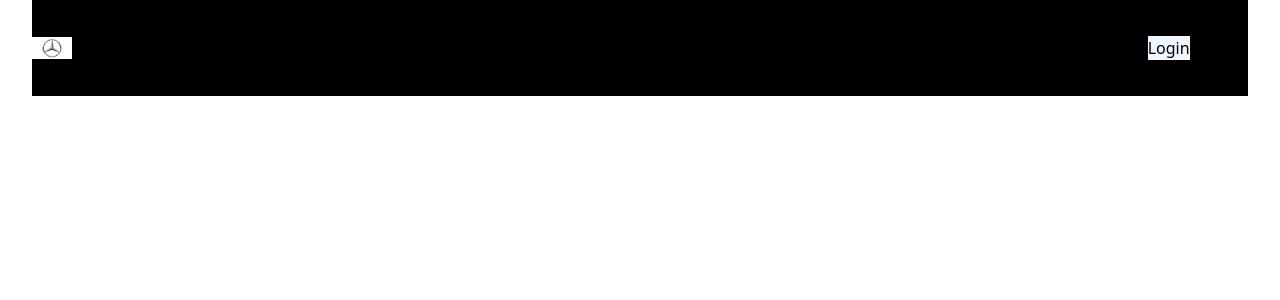
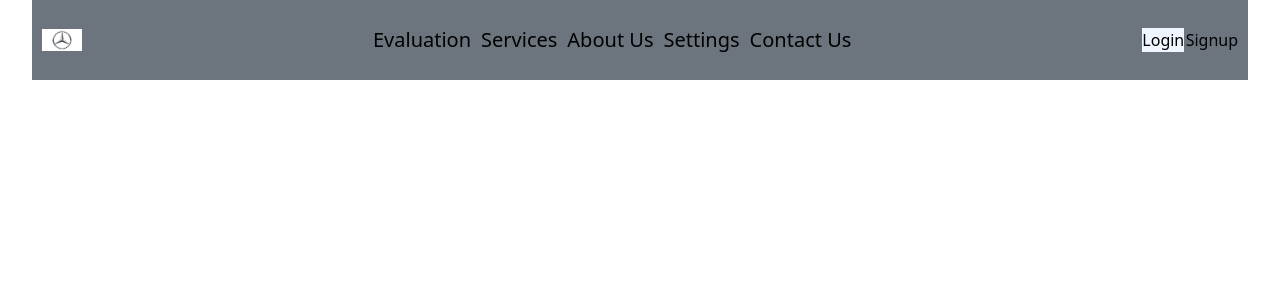
Before and after one commit to kamaubryan/Car-Evaluation, a React (Vite) app: page / in a window 1280 px wide. Shown: the top 300 px of the page. Built offline with nearby package versions, Linux system fonts and the light colour scheme.

Commit message:
modified the navbar adding some colors to it

```diff
--- /dev/null
+++ b/src/Components/Navbar/Navbar.css
@@ -0,0 +1,10 @@
+
+.Navbar{
+    background-color: #6c757d;
+    height: 80px;
+    padding: 10px;
+}
+.navmenu p{
+    font-size: 20px;
+    font-weight: 600px;
+}
--- a/src/Components/Navbar/Navbar.jsx
+++ b/src/Components/Navbar/Navbar.jsx
@@ -1,23 +1,28 @@
-import React from 'react'
-import { Link } from 'react-router-dom';
+import React from "react";
+import { Link } from "react-router-dom";
 import logo from "/assets/merc.jpg";
+import "./Navbar.css"
+import Home from "../../Pages/LandingPage/LandingPage"
+// import LandingPage from "../../Pages/LandingPage/LandingPage";
 
 function Navbar() {
   return (
     <>
       <nav
-        className="Navbar w-[95%] bg-black mx-auto flex items-center justify-between
+        className="Navbar w-[95%] bg-white mx-auto flex items-center justify-between
       "
       >
         <div className="logo">
-          <img src={logo} alt="" width="40px" height="40px" />
+          <Link to="/home">
+            <img src={logo} alt="" width="40px" height="60px"  />
+          </Link>
         </div>
-        <div className="navmenu">
-          <p>
-            <Link to="/home">Evaluation</Link>
+        <div className="navmenu flex items-center justify-between w-[40%]">
+          <p className="">
+            <Link to="/evaluation">Evaluation</Link>
           </p>
           <p>
-            <Link to="/Services">Services</Link>
+            <Link to="/services">Services</Link>
           </p>
           <p>
             <Link to="/about">About Us </Link>
@@ -25,14 +30,21 @@ function Navbar() {
           <p>
             <Link to="/settings">Settings</Link>
           </p>
+          <p>
+            <Link to="/contact">Contact Us</Link>
+          </p>
         </div>
-        <div className="authentication">
-          <button className="bg-blue-50 ">Login</button>
-          <button>Sign Up</button>
+        <div className="authentication w-[8%] flex items-center justify-between">
+          <button className="bg-blue-50 ">
+            <Link to="/login">Login</Link>
+          </button>
+          <button>
+            <Link to="/signUp"> Signup</Link>
+          </button>
         </div>
       </nav>
     </>
   );
 }
 
-export default Navbar
+export default Navbar;
```
